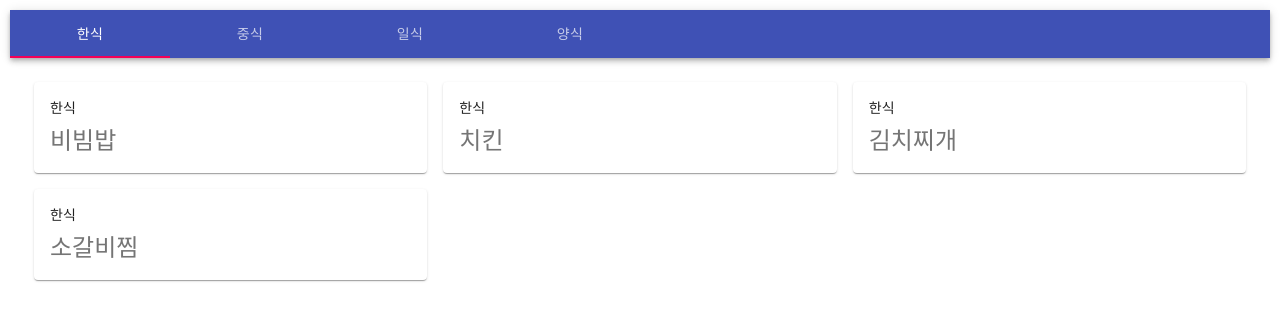
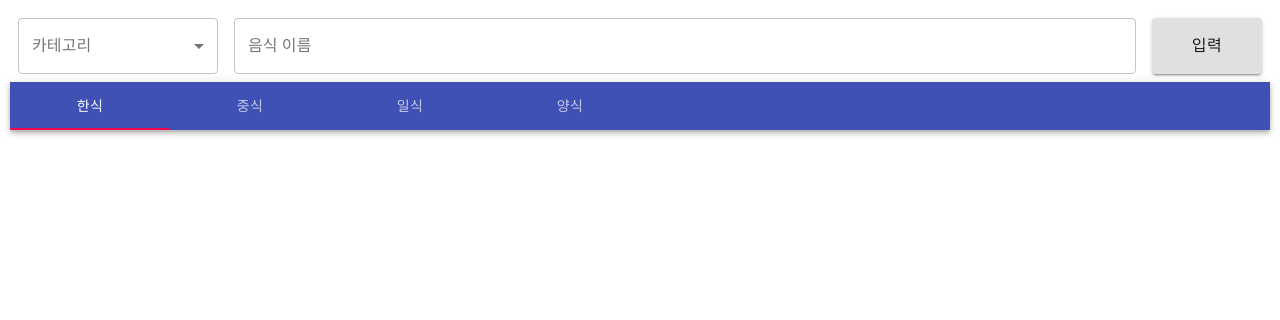
Before and after one commit to rachelg-g/FoodList, a React (Create React App) app: page / in a window 1280 px wide. Shown: the top 320 px of the page. Built offline with nearby package versions, Linux system fonts and the light colour scheme.

Commit message:
Add input value filter
- Use filter
- Use useReducer
- Remove context data

```diff
--- a/package.json
+++ b/package.json
@@ -11,7 +11,7 @@
     "react": "^16.11.0",
     "react-dom": "^16.11.0",
     "react-scripts": "3.2.0",
-    "typescript": "3.6.4"
+    "typescript": "^3.7.2"
   },
   "scripts": {
     "start": "react-scripts start",
--- a/src/components/Main.tsx
+++ b/src/components/Main.tsx
@@ -1,11 +1,11 @@
-import React, { FC, useState } from "react";
+import React, { FC, useState, useReducer, createContext } from "react";
 import { createStyles, makeStyles, Theme } from "@material-ui/core/styles";
-// import InputLabel from "@material-ui/core/InputLabel";
-// import MenuItem from "@material-ui/core/MenuItem";
-// import FormControl from "@material-ui/core/FormControl";
-// import Select from "@material-ui/core/Select";
-// import TextField from "@material-ui/core/TextField";
-// import Button from "@material-ui/core/Button";
+import FormControl from "@material-ui/core/FormControl";
+import Select from "@material-ui/core/Select";
+import MenuItem from "@material-ui/core/MenuItem";
+import InputLabel from "@material-ui/core/InputLabel";
+import TextField from "@material-ui/core/TextField";
+import Button from "@material-ui/core/Button";
 import SimpleTabs from "./SimpleTabs";
 
 const useStyles = makeStyles((theme: Theme) =>
@@ -36,34 +36,56 @@ const useStyles = makeStyles((theme: Theme) =>
   })
 );
 
-const Main: FC = () => {
+const initialState = {
+  foods: [],
+  dispatch: () => {}
+};
+
+export const HyungContext = createContext(initialState);
+
+const ADD = "ADD";
+
+const reducer = (state: any, action: any) => {
+  switch (action.type) {
+    case ADD:
+      return { foods: [...state.foods, action.payload] };
+    default:
+      return state;
+  }
+};
+
+const Main: FC = porps => {
   const classes = useStyles();
+  const [state, dispatch] = useReducer(reducer, initialState);
   const [foodName, setFoodName] = useState("");
+  const [foodCategory, setFoodCategory] = useState("");
 
-  const onChangeInput = (event: React.ChangeEvent<{ value: unknown }>) => {
-    setFoodName(event.target.value as string);
+  const handleSelectChange = (event: React.ChangeEvent<{ value: unknown }>) => {
+    setFoodCategory(event.target.value as string);
+  };
+
+  const onChangeInput = (event: React.ChangeEvent<{ value: string }>) => {
+    setFoodName(event.target.value);
   };
 
   const onSubmit = (event: React.FormEvent<HTMLFormElement>): void => {
     event.preventDefault();
-    console.log("전송?");
+    dispatch({
+      type: ADD,
+      payload: { title: foodName, category: foodCategory }
+    });
+    console.log(foodCategory, foodName);
   };
 
-  // const [category, setCategory] = useState("");
-
-  // const inputLabel = React.useRef<HTMLLabelElement>(null);
-  // const [labelWidth, setLabelWidth] = useState(0);
-  // React.useEffect(() => {
-  //   setLabelWidth(inputLabel.current!.offsetWidth);
-  // }, []);
-
-  // const handleSelectChange = (event: React.ChangeEvent<{ value: unknown }>) => {
-  //   setCategory(event.target.value as string);
-  // };
+  const inputLabel = React.useRef<HTMLLabelElement>(null);
+  const [labelWidth, setLabelWidth] = useState(0);
+  React.useEffect(() => {
+    setLabelWidth(inputLabel.current!.offsetWidth);
+  }, []);
 
   return (
     <div className={classes.container}>
-      {/* <form noValidate autoComplete="off" onSubmit={onSubmit}>
+      <form noValidate autoComplete="off" onSubmit={onSubmit}>
         <FormControl variant="outlined" className={classes.formControl}>
           <InputLabel ref={inputLabel} id="demo-simple-select-outlined-label">
             카테고리
@@ -71,17 +93,17 @@ const Main: FC = () => {
           <Select
             labelId="demo-simple-select-outlined-label"
             id="demo-simple-select-outlined"
-            value={category}
+            value={foodCategory}
             onChange={handleSelectChange}
             labelWidth={labelWidth}
           >
             <MenuItem value="">
               <em>선택해주세요</em>
             </MenuItem>
-            <MenuItem value={10}>1</MenuItem>
-            <MenuItem value={20}>2</MenuItem>
-            <MenuItem value={30}>3</MenuItem>
-            <MenuItem value={40}>4</MenuItem>
+            <MenuItem value="한식">한식</MenuItem>
+            <MenuItem value="중식">중식</MenuItem>
+            <MenuItem value="일식">일식</MenuItem>
+            <MenuItem value="양식">양식</MenuItem>
           </Select>
         </FormControl>
         <TextField
@@ -96,8 +118,8 @@ const Main: FC = () => {
         <Button variant="contained" className={classes.button} type="submit">
           입력
         </Button>
-      </form> */}
-      <SimpleTabs title="title" category="category" />
+      </form>
+      <SimpleTabs foods={state && state.foods} />
     </div>
   );
 };
--- a/src/components/SimpleTabs/SimpleTabs.tsx
+++ b/src/components/SimpleTabs/SimpleTabs.tsx
@@ -1,4 +1,4 @@
-import React, { FC, useContext } from "react";
+import React, { FC } from "react";
 import { makeStyles, Theme } from "@material-ui/core/styles";
 import AppBar from "@material-ui/core/AppBar";
 import Tabs from "@material-ui/core/Tabs";
@@ -9,7 +9,17 @@ import Grid from "@material-ui/core/Grid";
 import Card from "@material-ui/core/Card";
 import CardActionArea from "@material-ui/core/CardActionArea";
 import CardContent from "@material-ui/core/CardContent";
-import { FoodContext } from "../../context";
+import { Food } from "../../context";
+
+const useStyles = makeStyles((theme: Theme) => ({
+  root: {
+    flexGrow: 1,
+    backgroundColor: theme.palette.background.paper
+  },
+  card: {
+    margin: 0
+  }
+}));
 
 interface TabPanelProps {
   children?: React.ReactNode;
@@ -40,32 +50,22 @@ const a11yProps = (index: any) => {
     "aria-controls": `simple-tabpanel-${index}`
   };
 };
+
 interface CardProps {
-  title: string;
-  category: string;
+  foods?: Food[];
 }
 
-const useStyles = makeStyles((theme: Theme) => ({
-  root: {
-    flexGrow: 1,
-    backgroundColor: theme.palette.background.paper
-  },
-  card: {
-    margin: 0
-  }
-}));
-
-const SimpleTabs: FC<CardProps> = ({ title, category }) => {
+const SimpleTabs: FC<CardProps> = ({ foods }) => {
   const classes = useStyles();
   const [value, setValue] = React.useState(0);
-  const context = useContext(FoodContext);
   const handleChange = (event: React.ChangeEvent<{}>, newValue: number) => {
     setValue(newValue);
   };
-  const koreanFood = context.food.filter(item => item.category === "한식");
-  const chineseFood = context.food.filter(item => item.category === "중식");
-  const japaneseFood = context.food.filter(item => item.category === "일식");
-  const westernFood = context.food.filter(item => item.category === "양식");
+
+  const koreanFood = foods && foods.filter(item => item.category === "한식");
+  const chineseFood = foods && foods.filter(item => item.category === "중식");
+  const japaneseFood = foods && foods.filter(item => item.category === "일식");
+  const westernFood = foods && foods.filter(item => item.category === "양식");
 
   return (
     <div className={classes.root}>
@@ -84,7 +84,8 @@ const SimpleTabs: FC<CardProps> = ({ title, category }) => {
       <TabPanel value={value} index={0}>
         <div className={classes.root}>
           <Grid container spacing={2}>
-            {koreanFood.map((item, i) => (
+            {koreanFood &&
+              koreanFood.map((item, i) => (
                 <Grid item xs={4} key={i}>
                   <Card className={classes.card}>
                     <CardActionArea>
@@ -114,7 +115,8 @@ const SimpleTabs: FC<CardProps> = ({ title, category }) => {
       <TabPanel value={value} index={1}>
         <div className={classes.root}>
           <Grid container spacing={2}>
-            {chineseFood.map((item, i) => (
+            {chineseFood &&
+              chineseFood.map((item, i) => (
                 <Grid item xs={4} key={i}>
                   <Card className={classes.card}>
                     <CardActionArea>
@@ -144,7 +146,8 @@ const SimpleTabs: FC<CardProps> = ({ title, category }) => {
       <TabPanel value={value} index={2}>
         <div className={classes.root}>
           <Grid container spacing={2}>
-            {japaneseFood.map((item, i) => (
+            {japaneseFood &&
+              japaneseFood.map((item, i) => (
                 <Grid item xs={4} key={i}>
                   <Card className={classes.card}>
                     <CardActionArea>
@@ -174,7 +177,8 @@ const SimpleTabs: FC<CardProps> = ({ title, category }) => {
       <TabPanel value={value} index={3}>
         <div className={classes.root}>
           <Grid container spacing={2}>
-            {westernFood.map((item, i) => (
+            {westernFood &&
+              westernFood.map((item, i) => (
                 <Grid item xs={4} key={i}>
                   <Card className={classes.card}>
                     <CardActionArea>
--- a/src/context/index.ts
+++ b/src/context/index.ts
@@ -1,4 +1,13 @@
 import { createContext } from "react";
+
+export interface Food {
+  title: String;
+  category: String;
+}
+
+export interface FoodList {
+  food: Food[];
+}
 
 export const foodData = {
   food: [
@@ -37,4 +46,4 @@ export const foodData = {
   ]
 };
 
-export const FoodContext = createContext(foodData);
+export const FoodContext = createContext<FoodList>(foodData);
```
Also changed, not shown: 1 other file (tests, documents, lock files or other folders). Lines whose indentation alone changed are shown as unchanged.
